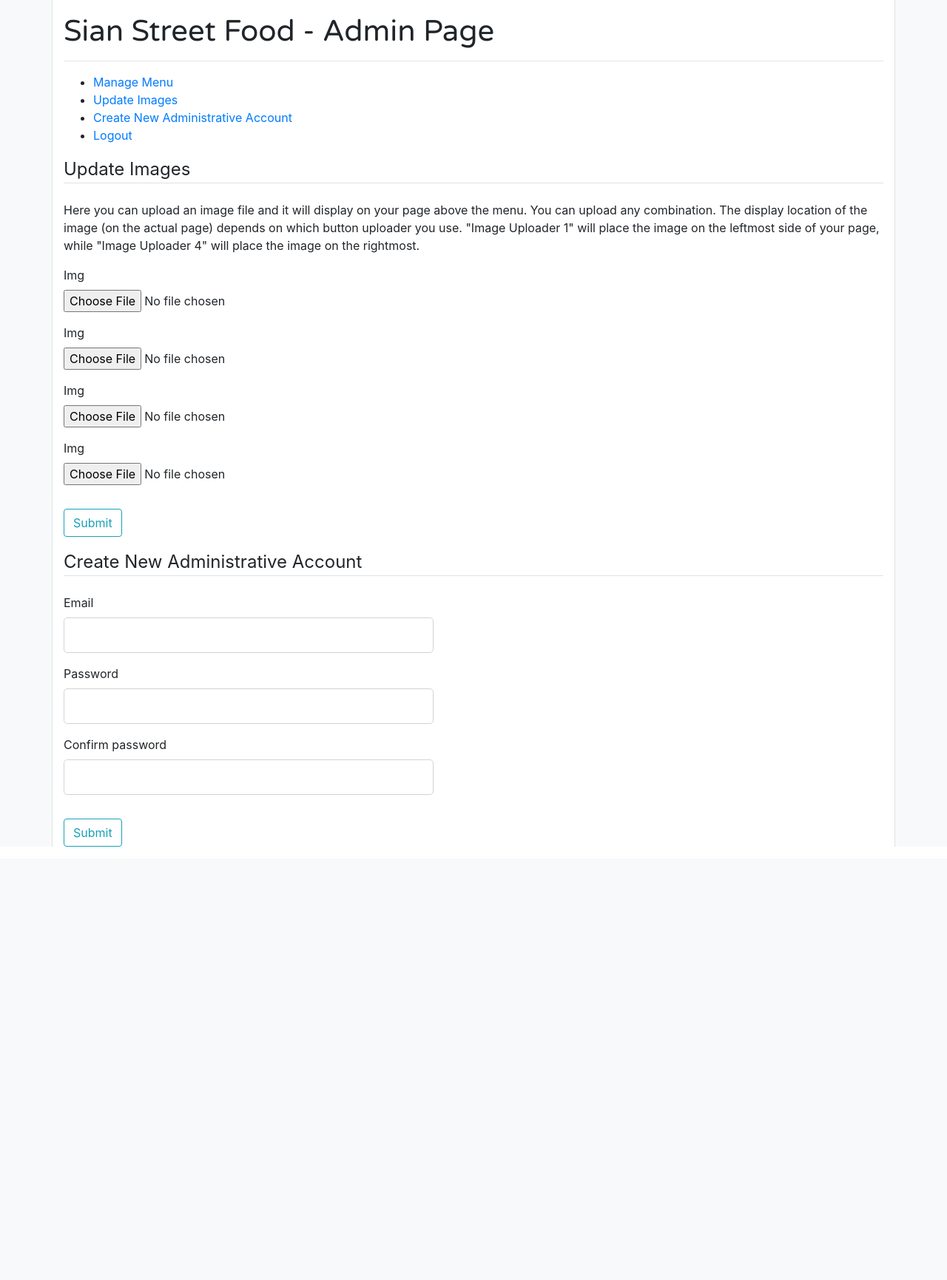
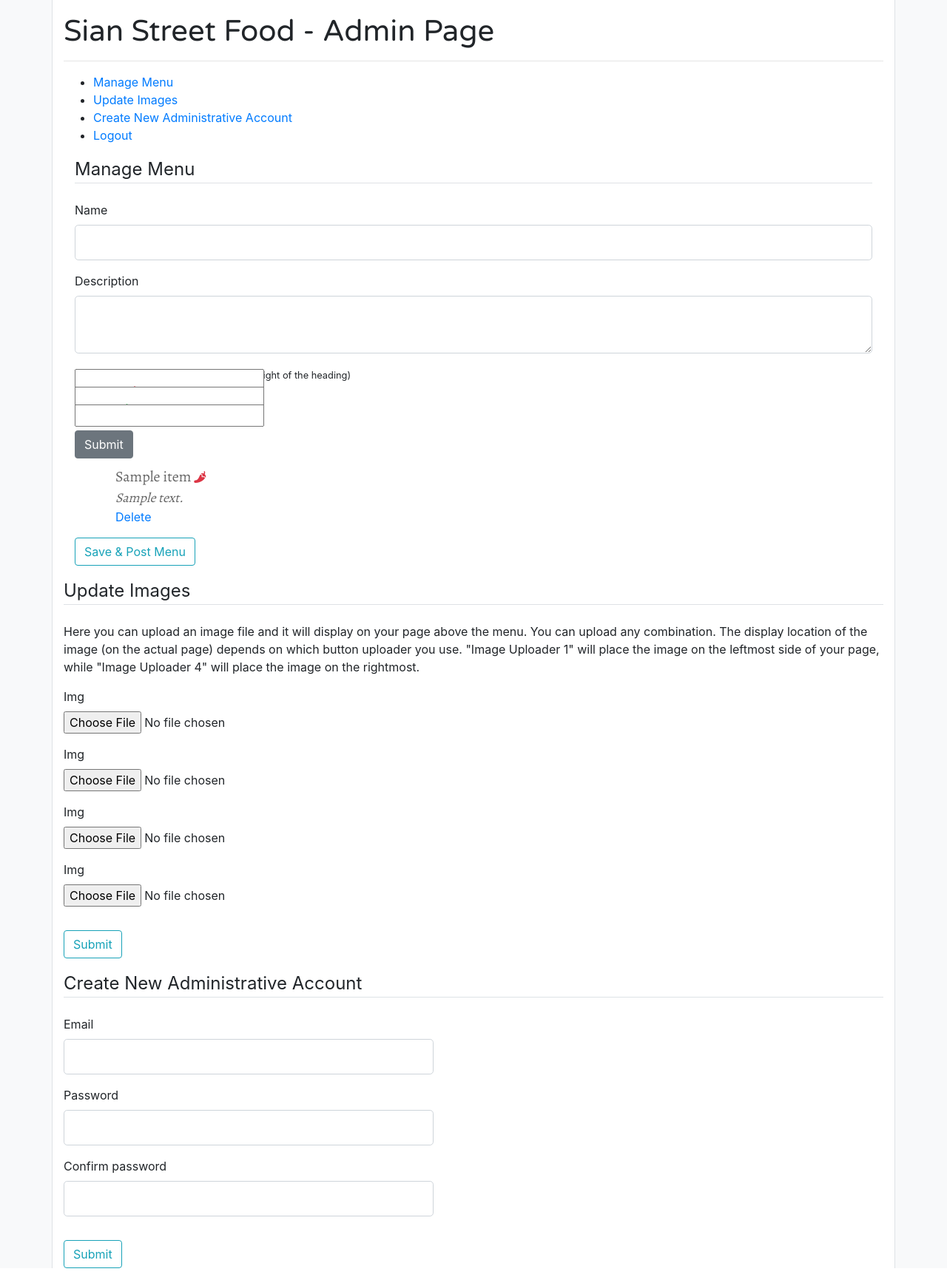
Before and after one commit to domdit/sian, a Python web app: template templates/admin.html in a window 1280 px wide. Shown: the whole page at 74% size. Before the commit the page ends 1145 px from the top, so only its background shows below. Run offline with Jinja, Linux system fonts and the light colour scheme; the template is opened without the code that fills it: most values are stand-ins (such as "Sample title", 1, 10 or a date in 2020); form fields are guessed from the names that the template uses; some libraries are stand-ins or nearby versions.

Commit message:
added smooth scrolling, merged menu manager to admin page, deleted working routes

```diff
--- a/static/main.css
+++ b/static/main.css
@@ -1,6 +1,9 @@
 @import url('https://fonts.googleapis.com/css?family=Alegreya');
 @import url('https://fonts.googleapis.com/css?family=Varela+Round');
 
+html {
+scroll-behavior: smooth;
+}
 
 .nobull{
     list-style-type: none;
--- a/templates/admin.html
+++ b/templates/admin.html
@@ -1,5 +1,69 @@
 {% extends "layout.html" %}
+
+{%block script%}
+
+    <script src = "https://code.jquery.com/jquery-1.10.2.js"></script>
+    <script src = "https://code.jquery.com/ui/1.10.4/jquery-ui.js"></script>
+
+    <script>
+        $( document ).ready(function() {
+             console.log( "ready!" );
+        });
+
+        $(function() {
+            $( "#sortable" ).sortable({
+                update: function(event, ui) {
+                    var postData = $(this).sortable('serialize');
+
+
+
+                }
+            });
+        });
+
+        function postSave() {
+
+            var list = [];
+
+            $('.kore').each(function (index) {
+                list.push(this.id);
+            });
+
+            console.log(list)
+
+            fetch(`${window.origin}/post`, {
+                method: 'POST',
+                credentials: "include",
+                body: JSON.stringify(list),
+                cache: "no-cache",
+                headers: new Headers({
+                    "content-type": "application/json"
+                })
+            })
+            .then(function(response) {
+
+                if (response.status !== 200) {
+                    console.log(`RESPONSE STATUS WAS NOT 200: ${response.status}`);
+                    return;
+                }
+
+                response.json().then( function (list) {
+                console.log(list)
+                });
+            })
+            .catch(function(error) {
+                console.log("Fetch error: " + error);
+
+            });
+
+        };
+
+    </script>
+
+{%endblock%}
+
 {% block content %}
+
 <div class="bg-light" style="height:100%">
     <div class="container border-left border-right bg-white">
 
@@ -21,10 +85,100 @@
 
         </div>
 
+        <!-- MENU FORM -->
+        <div class="container">
+            <form action="" method="POST">
+                {{ menu_form.hidden_tag() }}
+                <fieldset class="form-group">
+                    <legend class="border-bottom mb-4">Manage Menu</legend>
+                        <div class="form-group">
+                            {{ menu_form.name.label(class="form-control-label") }}
+                            {{ menu_form.name(class="form-control form-control-lg") }}
+                        </div>
+                        <div class="form-group">
+                            {{ menu_form.description.label(class="form-control-label") }}
+                            {{ menu_form.description(class="form-control form-control-lg") }}
+                        </div>
+                        <div class="form-check">
+                            {{ menu_form.head(class="form-check-input") }}
+                            {{ menu_form.head.label(class="form-check-label") }}
+                            <small>(Description will appear to the right of the heading)</small>
+                        </div>
+                        <div class="form-check">
+                            {{ menu_form.spice(class="form-check-input") }}
+                            {{ menu_form.spice.label(class="form-check-label") }}
+                            <i class="fas fa-pepper-hot text-danger"></i>
+                        </div>
+                        <div class="form-check">
+                            {{ menu_form.veg(class="form-check-input") }}
+                            {{ menu_form.veg.label(class="form-check-label") }}
+                            <i class="fas fa-leaf text-success"></i>
+                        </div>
+
+                </fieldset>
+                <div class="form_group">
+                    {{ menu_form.submit(class="btn btn-secondary") }}
+                </div>
+            </form>
+        </div>
+
+        <!-- MENU ITEMS -->
+
+        <div class="container menu">
+            <ul id="sortable">
+                {% for item in items %}
+
+                <li class="nobull kore" id="{{ item.id }}">
+                    <div class="menu_item">
+                        {% if item.head == True %}
+                        <div>
+                            <div class="menu_heading">
+                                {{ item.name }}
+
+                                <small class="menu_item_name" >
+                                    {{item.description}}
+                                </small>
+
+                            </div>
+                            <a href="{{ url_for('delete_item', item_id=item.id) }}">Delete</a>
+
+                        </div>
+                {% else %}
+                    <div class="col">
+                        <div class="menu_item_name">
+                            {{ item.name }}
+                            {% if item.spice %}
+                                <small><i class="fas fa-pepper-hot text-danger"></i></small>
+                            {%endif%}
+                            {% if item.vegetarian %}
+                                <small><i class="fas fa-leaf text-success"></i></small>
+                            {%endif%}
+
+                        </div>
+
+                        <div class="menu_item_description">
+                            {{ item.description }}
+                        </div>
+
+                        <a href="{{ url_for('delete_item', item_id=item.id) }}">Delete</a>
+
+                    </div>
+
+                {% endif %}
+
+                    </div>
+                </li>
+                {% endfor %}
+
+            </ul>
+            <button class="btn btn-outline-info" onclick="postSave()">Save & Post Menu</button><br>
+        </div>
+
+
         <form method="POST" action="" enctype="multipart/form-data">
 
             {{ img_form.hidden_tag() }}
-            <fieldset class="form-group">
+            <fieldset class="form-group mt-3">
                 <legend class="border-bottom mb-4">Update Images</legend>
                 <p>Here you can upload an image file and it will display on your
                 page above the menu. You can upload any combination. The display location of the
```
Also changed, not shown: routes.py (+16 -22 lines), templates/index.html (+21 -27 lines), templates/working.html (+12 -12 lines), site.db.
